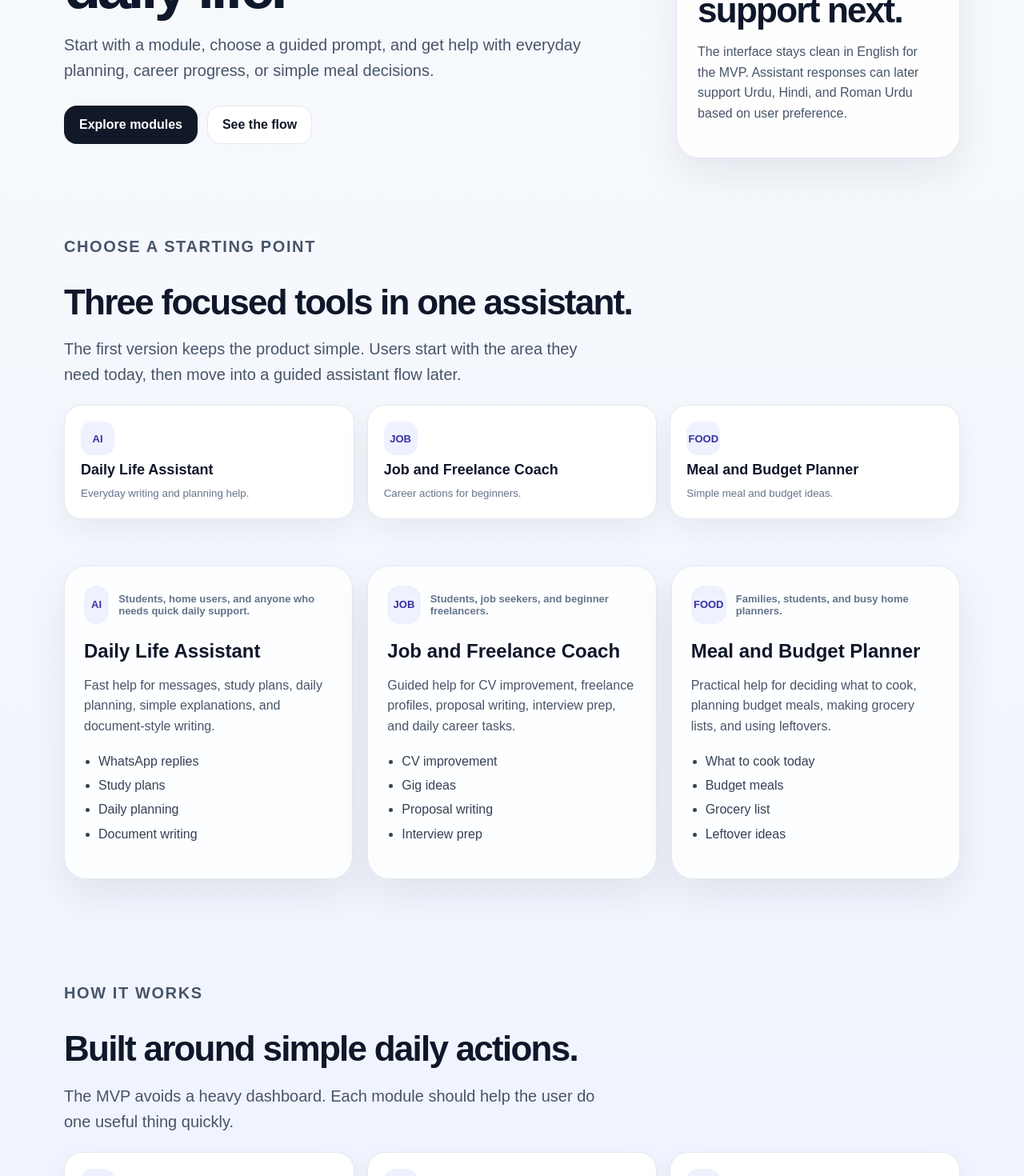
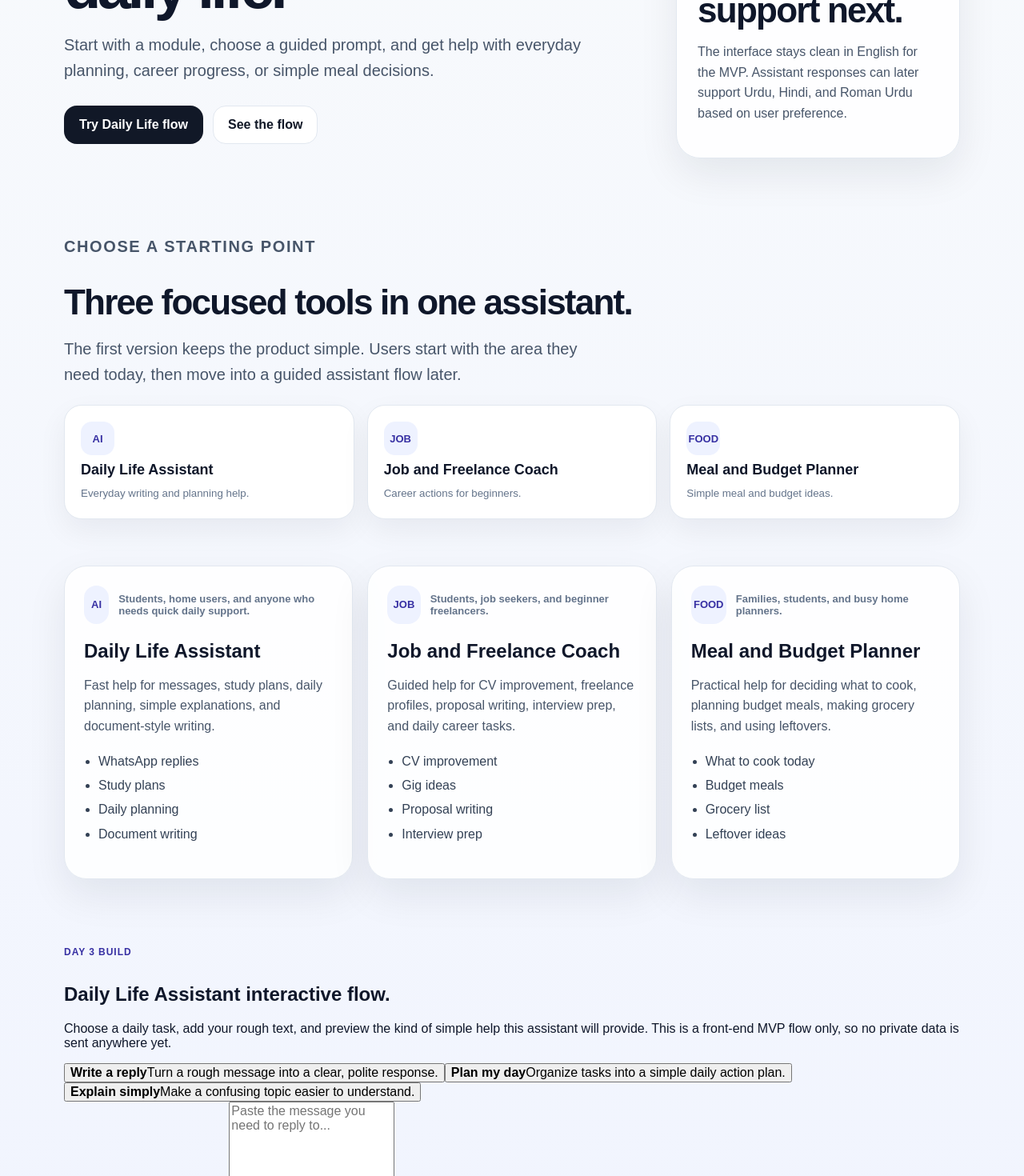
Before and after one commit to bushra-muneer/ai-life-assistant, a Next.js app: page / in a window 1280 px wide. Shown: the part 340-1810 px from the top of the page at 80% size. Built offline with nearby package versions, Linux system fonts and the light colour scheme.

Commit message:
Wire Day 3 Daily Life flow into homepage

```diff
--- a/app/page.jsx
+++ b/app/page.jsx
@@ -1,4 +1,5 @@
 import AppHeader from '../components/AppHeader';
+import DailyLifeFlow from '../components/DailyLifeFlow';
 import HowItWorks from '../components/HowItWorks';
 import ModuleCard from '../components/ModuleCard';
 import ModuleNav from '../components/ModuleNav';
@@ -20,7 +21,7 @@ export default function HomePage() {
                 everyday planning, career progress, or simple meal decisions.
               </p>
               <div className="actions">
-                <a className="primaryButton" href="#modules">Explore modules</a>
+                <a className="primaryButton" href="#daily-life-flow">Try Daily Life flow</a>
                 <a className="secondaryButton" href="#how-it-works">See the flow</a>
               </div>
             </div>
@@ -45,6 +46,7 @@ export default function HomePage() {
           ))}
         </section>
 
+        <DailyLifeFlow />
         <HowItWorks />
         <RoadmapPreview />
       </main>
```
